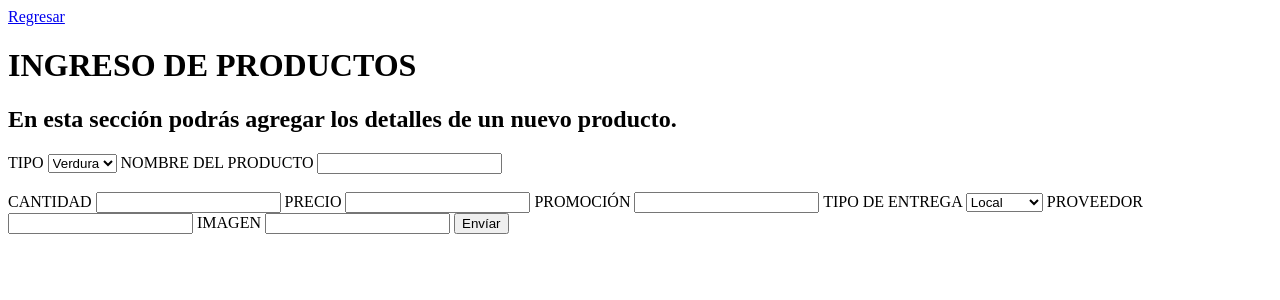
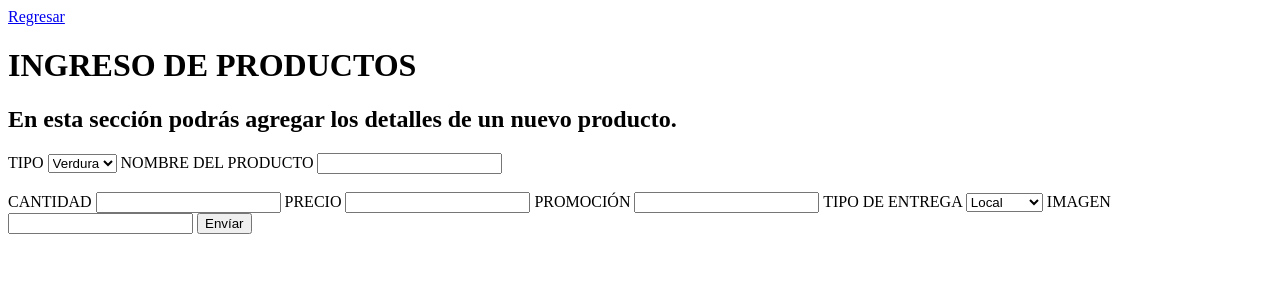
Before and after one commit to KristalPalma/ORGATITO, a PHP site: page /content/AdminProductos/agregar.php in a window 1280 px wide. Shown: the top 300 px of the page. Run offline with PHP 8.4, Linux system fonts and the light colour scheme; data that the repository does not hold is empty.

Commit message:
agregar prodcutos

```diff
--- a/content/AdminProductos/agregar.php
+++ b/content/AdminProductos/agregar.php
@@ -7,18 +7,17 @@ $conexion= $con;
 $errores = [];
 
 if ($_SERVER['REQUEST_METHOD'] === 'POST') {
-    $tipo = $_POST['tipo'];
+    $categoria	 = $_POST['categoria'];
     $nombre = $_POST['nombre'];
     $cantidad = $_POST['cantidad'];
-    $precio = $_POST['precio'];
+    $precio_kilo = $_POST['precio_kilo'];
     $promocion = $_POST['promocion'];
-    $entrega = $_POST['entrega'];
-    $proveedor = $_POST['proveedor'];
+    $tipo_entrega = $_POST['tipo_entrega'];
     $imagen = $_POST['imagen'];
 
 
-    $peticionInsertar = "INSERT INTO productos (tipo, nombre, cantidad, precio, promocion, entrega, proveedor, imagen)
-    VALUES ('$tipo','$nombre','$cantidad','$precio','$promocion','$entrega','$proveedor','$imagen')";
+    $peticionInsertar = "INSERT INTO productos (categoria, nombre, cantidad, precio_kilo, promocion, tipo_entrega, imagen)
+    VALUES ('$categoria	','$nombre','$cantidad','$precio_kilo','$promocion','$tipo_entrega','$imagen')";
 
 if (mysqli_query($conexion, $peticionInsertar)) {
     echo "ACTUALIZACION COMPLETA";
@@ -57,7 +56,7 @@ if (mysqli_query($conexion, $peticionInsertar)) {
 
 
          <label for="">TIPO</label>
-        <select name ="tipo" >
+        <select name ="categoria" >
             <option value = "Verdura">Verdura</option>
             <option value = "Fruta">Fruta</option>
         </select>
@@ -70,19 +69,16 @@ if (mysqli_query($conexion, $peticionInsertar)) {
         <input type="int" name="cantidad">
 
         <label for="">PRECIO</label>
-        <input type="number" name="precio">
+        <input type="number" name="precio_kilo">
 
         <label for="">PROMOCIÓN</label>
         <input type="int" name="promocion">
 
         <label for="">TIPO DE ENTREGA</label>
-        <select name ="entrega" >
+        <select name ="tipo_entrega" >
             <option value = "Local">Local</option>
             <option value = "Domicilio">Domicilio</option>
         </select>
-
-        <label for="">PROVEEDOR</label>
-        <input type="text" name="proveedor">
 
         <label for="">IMAGEN</label>
         <input type="text" name="imagen">
```
Also changed, not shown: content/AdminProductos/misproductos.html (added).
